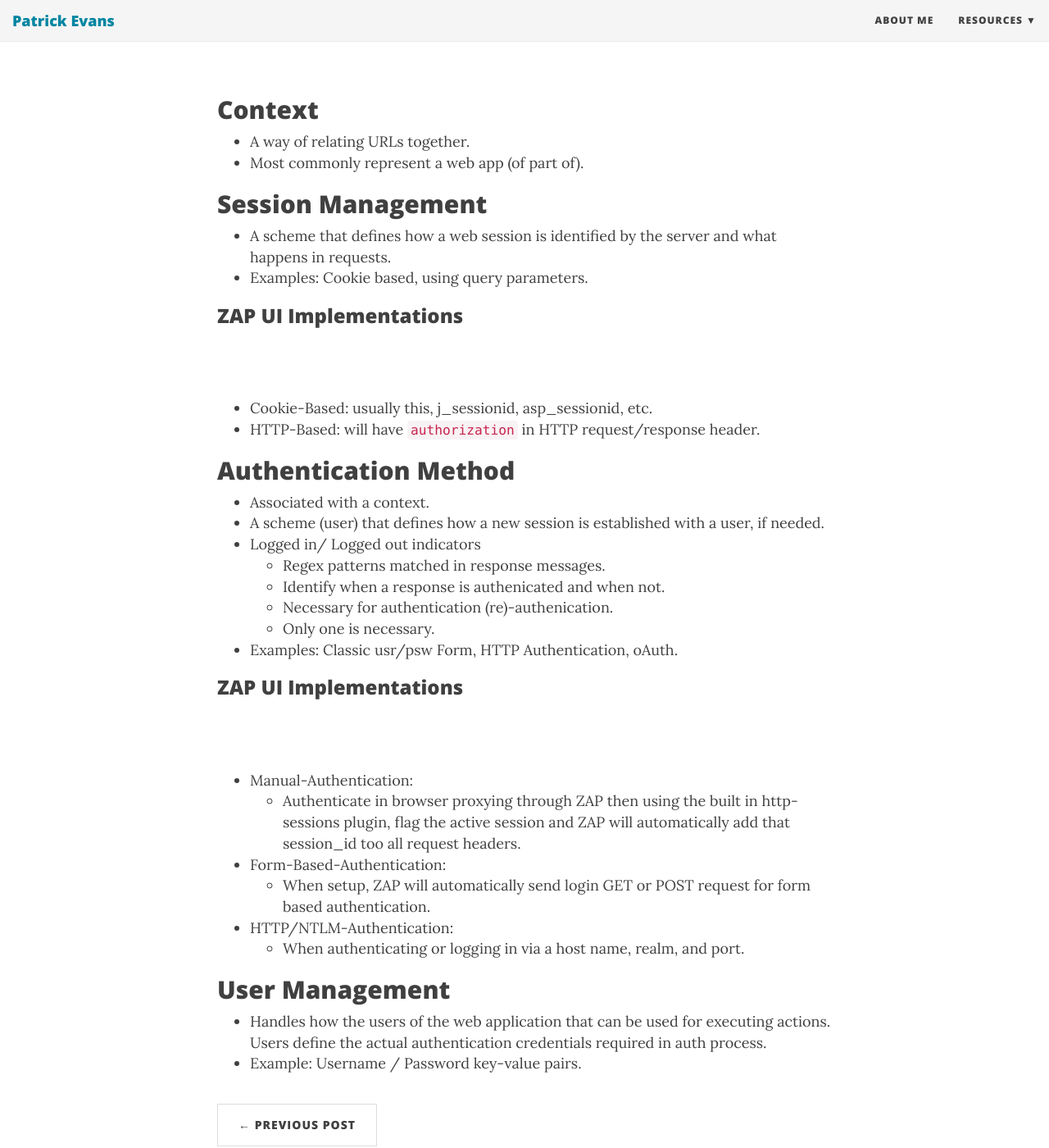
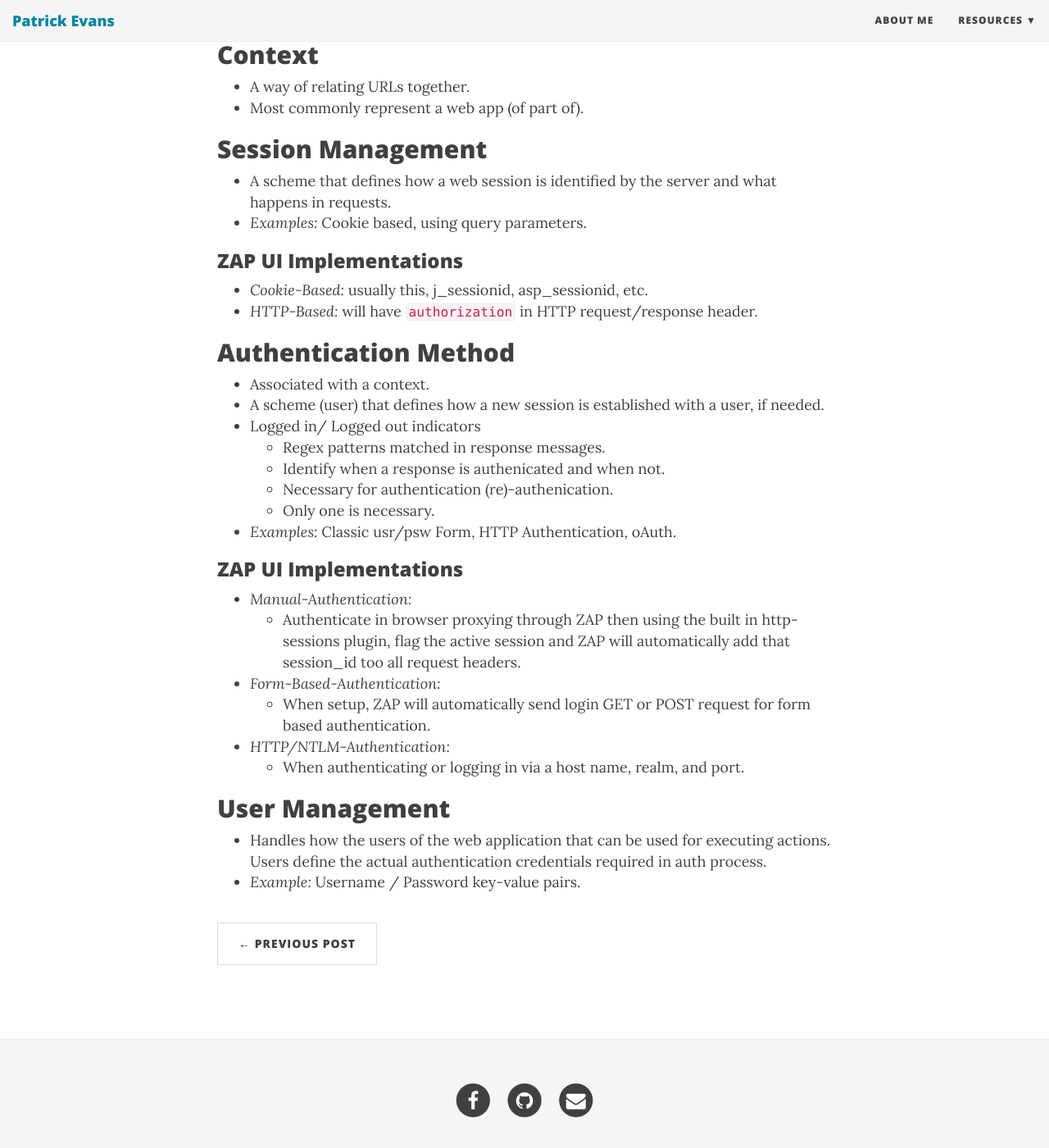
Before and after one commit to patevs/old_blog, a Jekyll site: the page built from _posts/2017-11-30-owasp-zap.md, in a window 1280 px wide and 1400 px high, scrolled down 840 px. Shown: the whole window at 82% size. Built offline with Jekyll 4.4.1, drawn with Linux system fonts in a browser that asks for light colours; nearby versions of some CDN libraries.

Commit message:
updating_formatting owasp-zap post

```diff
--- a/_posts/2017-11-30-owasp-zap.md
+++ b/_posts/2017-11-30-owasp-zap.md
@@ -22,7 +22,6 @@ It is designed to be used by people with a wide range of security experience and
 
 # ZAP CONCEPTS
 
-<br>
 ## Context
 * A way of relating URLs together.
 * Most commonly represent a web app (of part of).
@@ -31,41 +30,39 @@ It is designed to be used by people with a wide range of security experience and
 ## Session Management
 * A scheme that defines how a web session is identified by the server and what happens in requests.
 <br>
-* Examples: Cookie based, using query parameters.
+* _Examples:_ Cookie based, using query parameters.
 <br>
 
 ### ZAP UI Implementations
-<br>
-* Cookie-Based: usually this, j_sessionid, asp_sessionid, etc.
-* HTTP-Based: will have `authorization` in HTTP request/response header.
+* _Cookie-Based:_ usually this, j_sessionid, asp_sessionid, etc.
+* _HTTP-Based:_ will have `authorization` in HTTP request/response header.
 <br>
 
 ## Authentication Method
 * Associated with a context.
 * A scheme (user) that defines how a new session is established with a user, if needed.
 * Logged in/ Logged out indicators
-	* Regex patterns matched in response messages.
-	* Identify when a response is authenicated and when not.
-	* Necessary for authentication (re)-authenication.
-	* Only one is necessary.
+	+ Regex patterns matched in response messages.
+	+ Identify when a response is authenicated and when not.
+	+ Necessary for authentication (re)-authenication.
+	+ Only one is necessary.
 <br>
-* Examples: Classic usr/psw Form, HTTP Authentication, oAuth.
+* _Examples:_ Classic usr/psw Form, HTTP Authentication, oAuth.
 <br>
 
 ### ZAP UI Implementations
-<br>
-* Manual-Authentication:
-	* Authenticate in browser proxying through ZAP then using the built in http-sessions plugin, flag the active session and ZAP will automatically add that session_id too all request headers.
-* Form-Based-Authentication:
+* _Manual-Authentication:_
+	+ Authenticate in browser proxying through ZAP then using the built in http-sessions plugin, flag the active session and ZAP will automatically add that session_id too all request headers.
+* _Form-Based-Authentication:_
 	* When setup, ZAP will automatically send login GET or POST request for form based authentication.
-* HTTP/NTLM-Authentication:
-	* When authenticating or logging in via a host name, realm, and port.
+* _HTTP/NTLM-Authentication:_
+	+ When authenticating or logging in via a host name, realm, and port.
 <br>
 
 ## User Management
 * Handles how the users of the web application that can be used for executing actions.
 Users define the actual authentication credentials required in auth process.
 <br>
-* Example: Username / Password key-value pairs.
+* _Example:_ Username / Password key-value pairs.
 <br>
 <br>
```
